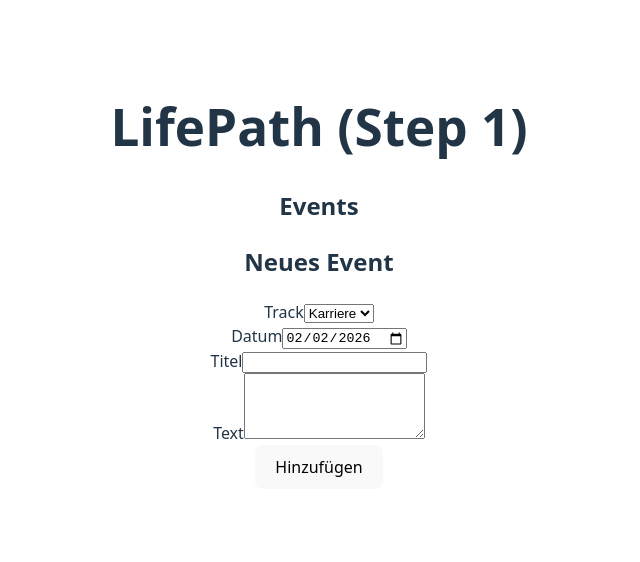
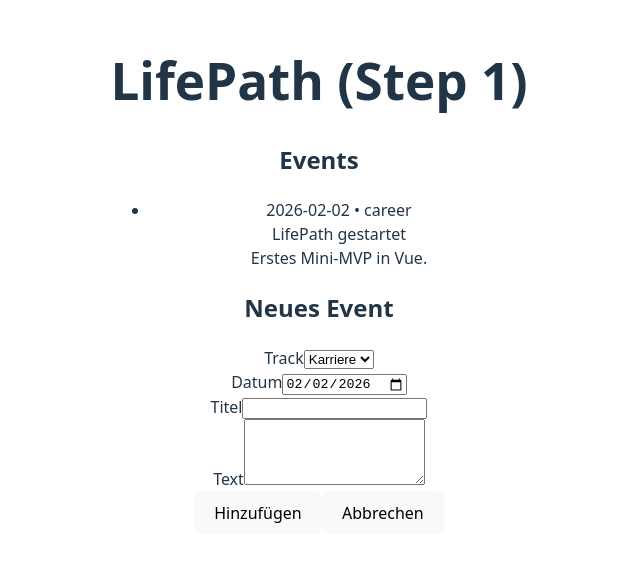
Before and after one commit to NamTakeshi/lifepath, a Vue app: page / in a window 1280 px wide. Shown: the part 124-686 px from the top of the page, without its empty margins (321-961 px from the left). Built offline with nearby package versions, Linux system fonts and the light colour scheme.

Commit message:
Umstellun auf JavaScript und Events bearbeiten implementieren

```diff
--- a/src/App.vue
+++ b/src/App.vue
@@ -1,19 +1,18 @@
-<script setup lang="ts">
+<script setup>
 import {ref, onMounted, watch} from "vue";
-import type { LifeEvent, Track } from "./types";
 
 const STORAGE_KEY = "lifepath.events.v1";
 
 // 3 feste Tracks (für Phase 1)
-const TRACKS: { id: Track; label: string }[] = [
+const TRACKS = [
   { id: "career", label: "Karriere" },
   { id: "family", label: "Familie" },
   { id: "travel", label: "Reisen" },
 ];
 
+
 // Hier speichern wir unsere Events (erstmal nur im Speicher)
-const events = ref<LifeEvent[]>([
-  {
+const events = ref([  {
     id: "1",
     track: "career",
     date: "2026-02-02",
@@ -23,27 +22,35 @@ const events = ref<LifeEvent[]>([
 ]);
 
 onMounted(() => {
-  events.value = loadEvents();
+  const saved = loadEvents();
+
+  // Wenn localStorage leer ist, behalten wir das Demo-Event
+  if (saved.length > 0) {
+    events.value = saved;
+  }
 });
 
 // Form-Felder für ein neues Event
-const formTrack = ref<Track>("career");
+const formTrack = ref("career");
 const formDate = ref("2026-02-02");
 const formTitle = ref("");
 const formText = ref("");
 
-function uid(): string {
+// Merkt sich die ID des aktuell ausgewählten Events (für Edit)
+const selectedId = ref(null);
+
+function uid() {
   // Kombi aus Zufall + Zeit -> für MVP reicht das
   return Math.random().toString(16).slice(2) + Date.now().toString(16);
 }
 
 // Events im localStorage speichern
-function saveEvents(list: LifeEvent[]) {
+function saveEvents(list) {
   localStorage.setItem(STORAGE_KEY, JSON.stringify(list));
 }
 
 // Events aus localStorage laden
-function loadEvents(): LifeEvent[] {
+function loadEvents() {
   const raw = localStorage.getItem(STORAGE_KEY);
 
   if (!raw) {
@@ -52,7 +59,7 @@ function loadEvents(): LifeEvent[] {
   }
 
   try {
-    return JSON.parse(raw) as LifeEvent[];
+    return JSON.parse(raw);
   } catch {
     // Falls etwas kaputt ist
     return [];
@@ -61,7 +68,6 @@ function loadEvents(): LifeEvent[] {
 
 // Mini-Funktion: neues Event hinzufügen
 function addEvent() {
-  // Eingaben aufräumen (trim entfernt Leerzeichen am Anfang/Ende)
   const title = formTitle.value.trim();
   const text = formText.value.trim();
   const date = formDate.value;
@@ -71,18 +77,33 @@ function addEvent() {
     return;
   }
 
-  const newEvent: LifeEvent = {
+  // 🔁 FALL 1: Event bearbeiten
+  if (selectedId.value) {
+    const index = events.value.findIndex(e => e.id === selectedId.value);
+    if (index === -1) return;
+
+    events.value[index] = {
+      ...events.value[index],
+      track: formTrack.value,
+      date,
+      title,
+      text,
+    };
+
+    resetForm();
+    return;
+  }
+
+  // ➕ FALL 2: Neues Event anlegen
+  const newEvent = {
     id: uid(),
     track: formTrack.value,
-    date: date,
-    title: title,
-    text: text,
+    date,
+    title,
+    text,
   };
 
-  // In die Liste einfügen (wir packen es nach oben)
   events.value.unshift(newEvent);
-
-  // Formular leeren (Track & Datum lassen wir erstmal so)
   formTitle.value = "";
   formText.value = "";
 }
@@ -96,6 +117,29 @@ watch(
     { deep: true }
 );
 
+// Wird aufgerufen, wenn man ein Event in der Liste anklickt
+function selectEvent(id) {
+  const event = events.value.find(e => e.id === id);
+  if (!event) return;
+
+  // ID merken (wir sind jetzt im Edit-Modus)
+  selectedId.value = id;
+
+  // Formular mit Event-Daten füllen
+  formTrack.value = event.track;
+  formDate.value = event.date;
+  formTitle.value = event.title;
+  formText.value = event.text;
+}
+
+// Formular leeren & Edit-Modus verlassen
+function resetForm() {
+  selectedId.value = null;
+  formTrack.value = "career";
+  formDate.value = new Date().toISOString().slice(0, 10);
+  formTitle.value = "";
+  formText.value = "";
+}
 
 </script>
 
@@ -108,7 +152,13 @@ watch(
       <h2 class="font-semibold mb-2">Events</h2>
 
       <ul class="space-y-2">
-        <li v-for="e in events" :key="e.id" class="border rounded p-2">
+        <li
+            v-for="e in events"
+            :key="e.id"
+            class="border rounded p-2 cursor-pointer"
+            :class="e.id === selectedId ? 'bg-gray-100' : ''"
+            @click="selectEvent(e.id)"
+        >
           <div class="text-sm text-gray-600">
             {{ e.date }} • {{ e.track }}
           </div>
@@ -120,7 +170,9 @@ watch(
 
     <!-- Formular -->
     <section class="border rounded p-3">
-      <h2 class="font-semibold mb-2">Neues Event</h2>
+      <h2 class="font-semibold mb-2">
+        {{ selectedId ? "Event bearbeiten" : "Neues Event" }}
+      </h2>
 
       <!-- Wenn das Formular abgeschickt wird, rufe die Funktion addEvent() auf. -->
       <form class="space-y-2" @submit.prevent="addEvent">
@@ -149,7 +201,11 @@ watch(
         </div>
 
         <button class="px-3 py-2 border rounded bg-black text-white" type="submit">
-          Hinzufügen
+          {{ selectedId ? "Speichern" : "Hinzufügen" }}
+        </button>
+
+        <button class="px-3 py-2 border rounded" type="button" @click="resetForm">
+          Abbrechen
         </button>
       </form>
     </section>
```
